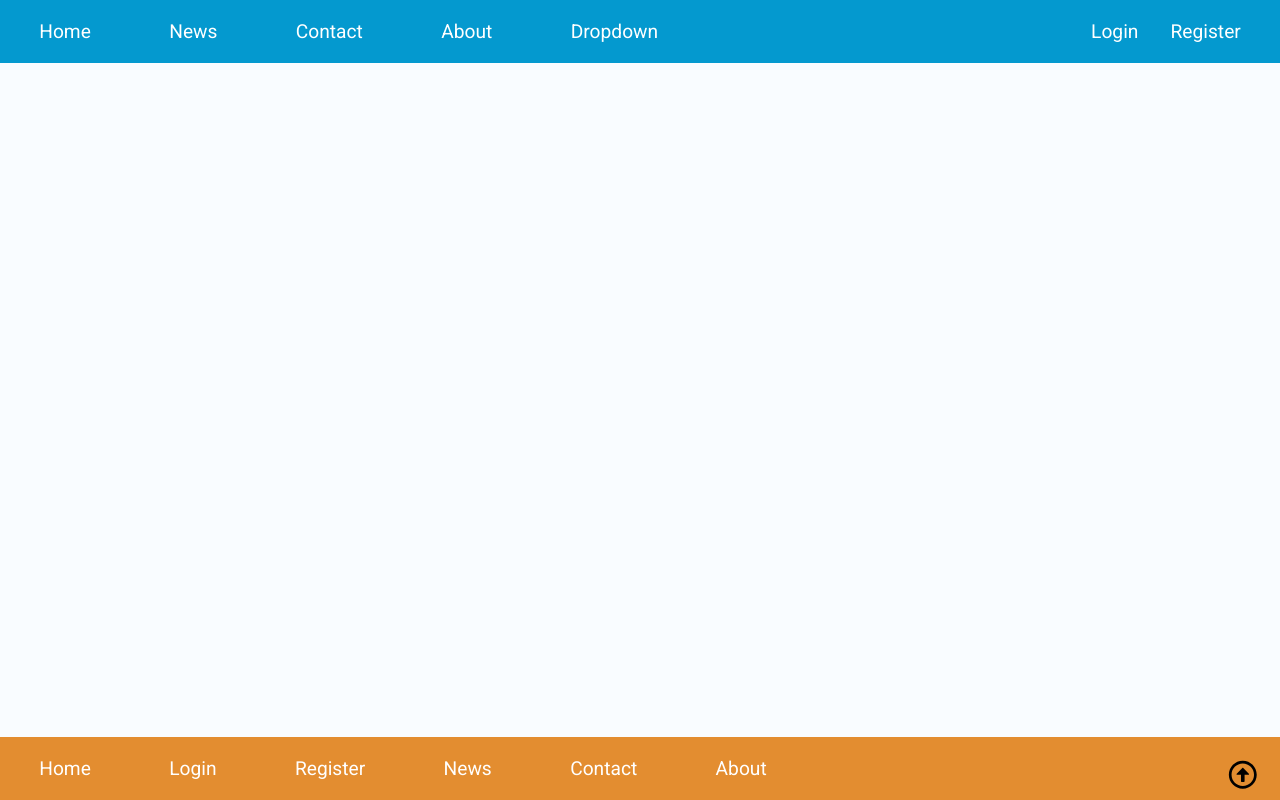
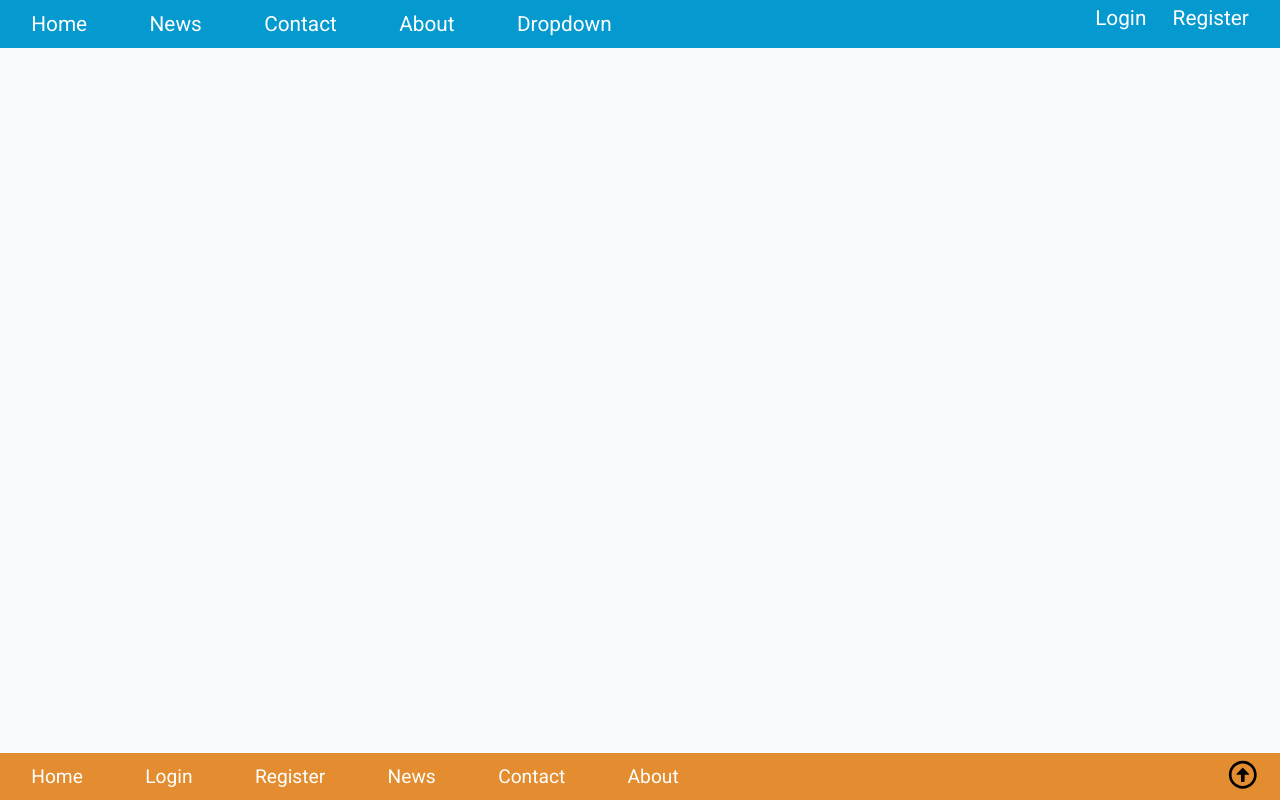
Before and after one commit to Trinitrotoluenisti/kevin, a Flask app: page / in a window 1280 px wide. Run offline with Flask 2, Linux system fonts and the light colour scheme; some libraries are stand-ins or nearby versions.

Commit message:
Medium changes

```diff
--- a/website/application/static/style/layout.css
+++ b/website/application/static/style/layout.css
@@ -25,7 +25,7 @@ body {
 	display: flex;
 	flex-direction: row;
 	align-items: center;
-	font-size: 1.2em;
+	font-size: 1.3em;
 	background-color: #0499cf;
 }
 
@@ -38,7 +38,7 @@ body {
 	display: grid;
 	align-items: center;
 	text-decoration: none;
-	margin: 2.5vh;
+	margin: 1.5vh;
 	color: white;
 }
 
@@ -57,23 +57,25 @@ body {
 
 #register {
 	position: absolute;
-	right: 0%;
+	right: 0;
+	margin-top: 0;
 }
 
 #login{
 	position: absolute;
 	right: 8%;
+	margin-top: 0;
 }
 
 /* Dropdown */
 
 .navbar .dropdown-content {
 	position: fixed;
-	top: 8vh;
+	top: 5.5vh;
 	display: none;
 	box-shadow: 0px 8px 16px 0px rgba(0,0,0,0.2);
 	background-color: #f9f9f9;
-	border-radius: 0 0 5px 5px;
+	border-radius: 5px;
 }
 
 .navbar .dropdown-content a {
@@ -90,7 +92,7 @@ body {
 .navbar .dropdown-content a:hover {
 	background-color: #b0ddc8;
 	font-weight: bold;
-	border-radius: 0 0 5px 5px;
+	border-radius: 5px;
 }
 
 .navbar .dropdown:hover .dropdown-content {
```
